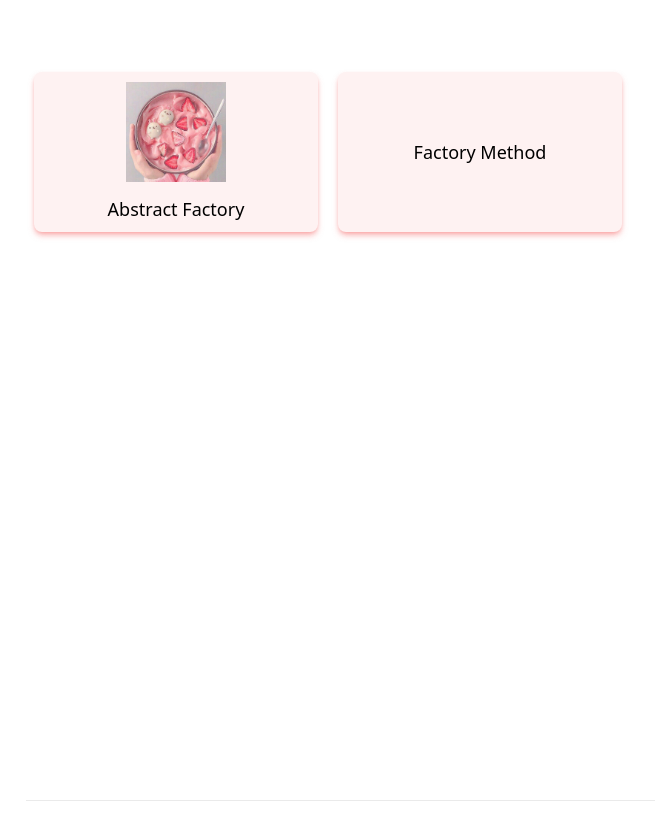
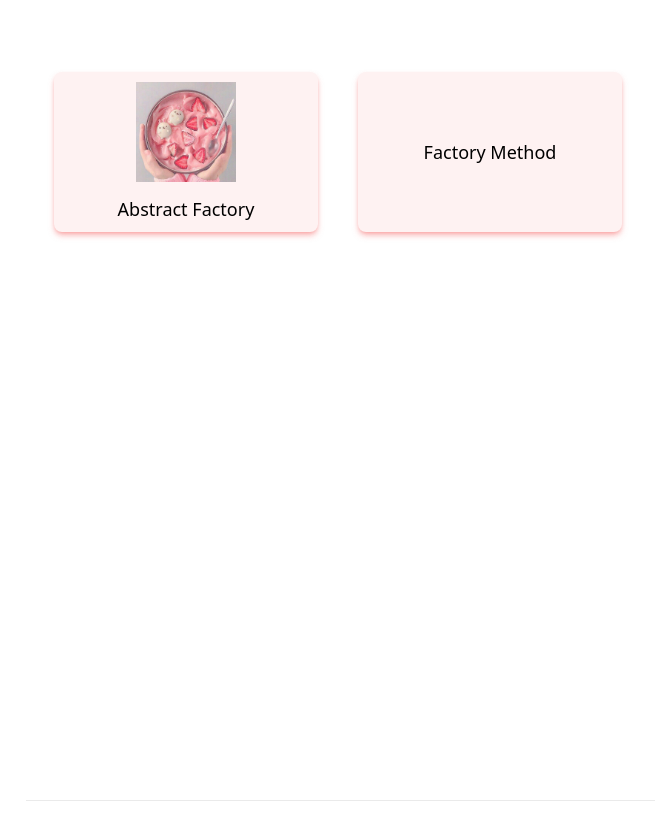
Before and after one commit to TheCodeKat/interactive-dev-notes, a Next.js app: page / in a window 1280 px wide. Shown: the top 840 px of the page, without its empty margins (6-661 px from the left). Built offline with nearby package versions, Linux system fonts and the light colour scheme.

Commit message:
increased the notes grid gutter size

```diff
--- a/styles/Home.module.css
+++ b/styles/Home.module.css
@@ -34,7 +34,7 @@
 }
 
 .notesGrid_column {
-  padding-left: 20px; /* gutter size */
+  padding-left: 40px; /* gutter size */
   background-clip: padding-box;
 }
 .notesGrid_column > div {
```
